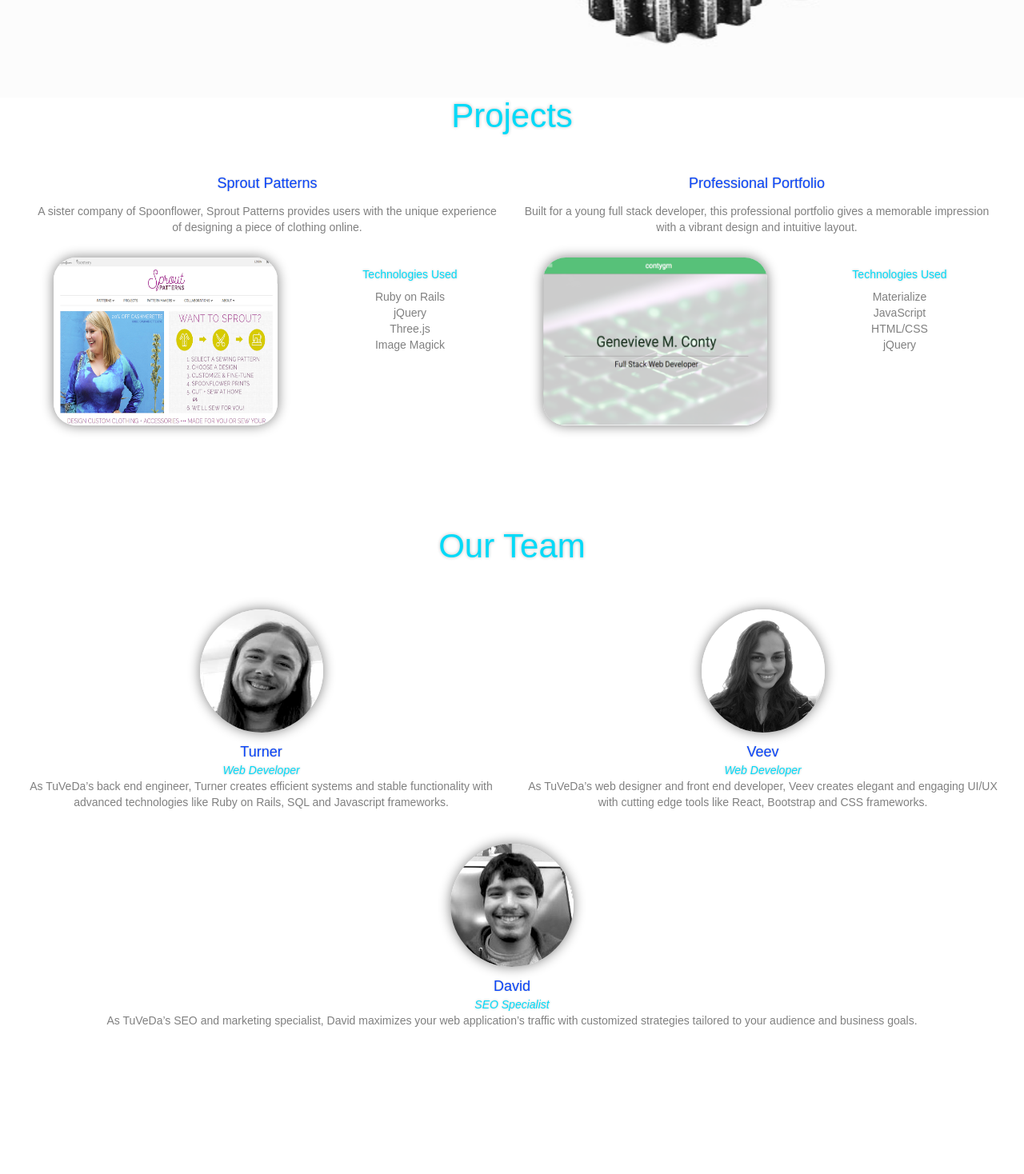
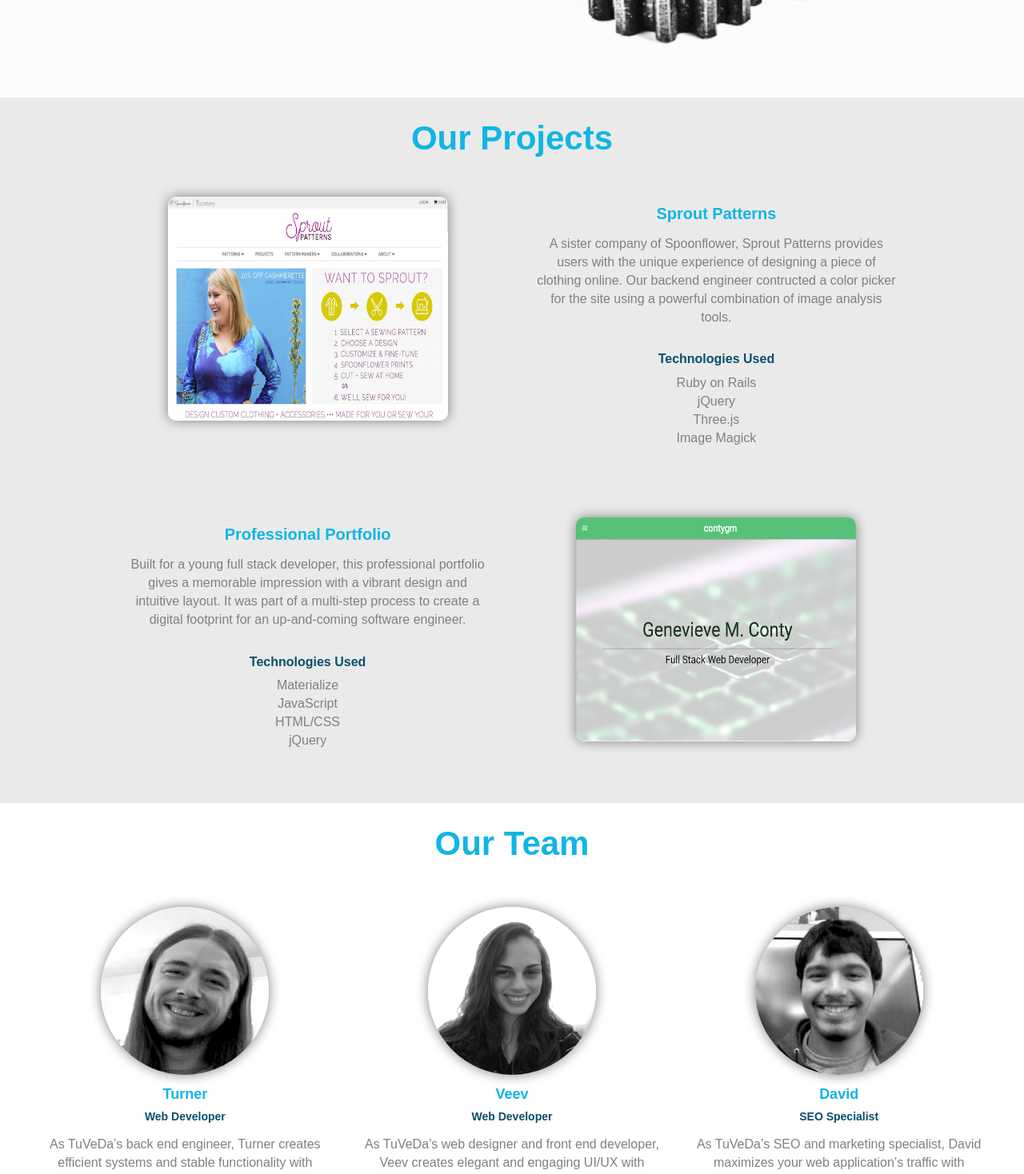
Before and after one commit to TuVeDa/website_2, a React (Create React App) app: page / in a window 1280 px wide. Shown: the part 580-2048 px from the top of the page at 80% size. Before the commit the page ends 1908 px from the top, so only its background shows below. Built offline with nearby package versions, Linux system fonts and the light colour scheme.

Commit message:
mini facelift updates

```diff
--- a/public/css/style.css
+++ b/public/css/style.css
@@ -1,21 +1,23 @@
 
-/*  http://www.intimateweddings.com/blog/five-color-palettes-cobalt-blue/  */
-/* Title Font:
+/*
 
-http://www.dafont.com/xperia.font?text=tuveda&fpp=100&psize=l
+https://coolors.co/7ec9ac-0b4f6c-fbfbff-11b5e4-b3b3b3
 
-Possible Sub Font
+Light Blue: 11B5E4;
+Grey: B3B3B3;
+White: FBFBFF;
+Dark Blue: 0B4F6C;
+Green: 7EC9AC;
 
-http://www.dafont.com/zekton.font?text=What+We+Do+Here&fpp=100&psize=xs
-
-KEY Color: 0A46F9; ---> http://paletton.com/
+11B5E4
 
 */
+
 html,body {
     height:100%;
     margin:0;
     padding:0;
-
+    font-family: Arial, Helvetica, sans-serif !important;
 }
 
 h1 {
@@ -28,10 +30,8 @@ SECTION: navbar
 
 */
 .navbar {
-	background-color: #02DAF8;
+	background-color: #11B5E4;
   margin-bottom: 0px;
-	/*background: -webkit-linear-gradient(left, #05E0FF, #0A45F9);*/
-
 }
 
 /* nav buttons*/
@@ -44,13 +44,13 @@ SECTION: navbar
 }
 
 .nav.navbar-nav.navbar-right li a:hover{
-	color: #0A45F9;
-	background-color: #7DEEFE;
+	color: #FBFBFF;
+	background-color: #0B4F6C;
 }
 
 .nav.navbar-nav.navbar-right li a:active{
-	color: #5D85FD;
-	background-color: #4FE7FC;
+	color: #0B4F6C;
+	background-color: #B3B3B3;
 }
 
 #title{
@@ -58,11 +58,11 @@ SECTION: navbar
 }
 
 #title:hover{
-	color: #0A45F9;
+	color: #0B4F6C;
 }
 
 #title:active{
-	color: #5D85FD;
+	color: #B3B3B3;
 }
 
 /*
@@ -73,11 +73,10 @@ SECTION: multi-page styles
 
 .sectionTitle{
 	font-size: 3em;
-	/*font-*/
 	margin: 0 0 1em 0;
-	color: #02DAF8;
-	text-shadow: 0px 0px 4px #C0C0C0;
+	color: #11B5E4;
   width: auto;
+  font-weight: bold;
 }
 
 .sectionTitle.row{
@@ -92,11 +91,6 @@ SECTION: landing page
 */
 
 #landingWindow{
-    /*top: 50px;
-    left: 0;
-    right: 0;
-    bottom: 0;
-    position: absolute;*/
     width: auto;
     height: 650px;
     background: #C0C0C0 url("../img/gears2.jpg") no-repeat center;
@@ -115,7 +109,7 @@ SECTION: landing page
 #landingTitle{
 	font-weight: bold;
 	font-size: 6em;
-	color: #02DAF8;
+	color: #11B5E4;
 	text-shadow: 0px 0px 10px #C0C0C0;
   margin-top: 0px;
 }
@@ -130,57 +124,6 @@ SECTION: landing page
 	font-style: italic;
 }
 
-
-/*
-
-SECTION: Team page, about us
-
-*/
-
-#teamRow{
-  	margin: 0 2em 0 2em;
-    height: 500px;
-    /*background-color: #eeeeee;*/
-    /*width: auto;*/
-}
-
-#profileRow{
-	margin-top: 4em;
-  /*background-color: #eeeeee;*/
-  /*width: auto;*/
-}
-
-.profileBox{
-	text-align: center;
-}
-
-.profilePic{
-	width: 11em;
-	height: 11em;
-	border-radius: 10em 10em;
-	margin: auto;
-	display: block;
-	box-shadow: 0px 0px 15px grey;
-}
-
-.teammate{
-	margin: 15px 0px 2px 0px;
-	color: #0A45F9;
-	text-shadow: 0px 0px 2px #C0C0C0;
-}
-
-.subheading{
-	margin-bottom: 0px;
-	font-style: italic;
-	color: #02DAF8;
-	text-shadow: 0px 0px 3px #C0C0C0;
-}
-
-.teammateBlurb{
-	color: #808080;
-	margin-bottom: 3em;
-}
-
 /*
 
 SECTION: Projects, portfolio
@@ -188,41 +131,40 @@ SECTION: Projects, portfolio
 */
 
 #projectRow{
-	margin: 3em 2em 0 2em;
+  padding: 2em 3em 2em 3em;
 	text-align: center;
-  height: 450px;
+  background-color: #eaeaea;
 }
 
 .projectBox{
-	margin-bottom: 3em;
+	margin-bottom: 2em;
+  padding-top: 50px;
 }
 
 .projectTitle{
-	color: #0A45F9;
-	text-shadow: 0px 0px 2px #C0C0C0;
+	color: #11B5E4;
+  font-weight: bold;
 	margin-bottom: 0px;
+  font-size: 20px;
 }
 
 .projectSubTitle{
-	color: #02DAF8;
-	text-shadow: 0px 0px 3px #C0C0C0;
+	color: #0B4F6C;
+  font-weight: bold;
 	margin-top: 1em;
+  font-size: 16px;
 }
 
 .projectBlurb{
 	color: #808080;
 	padding: 1em 1em 1em 1em;
-}
-
-.projectInfo{
-	margin-top: 1em;
+  font-size: 16px;
 }
 
 .screenShot{
-	width: 20em;
-	height: 15em;
-	border-radius: 2em;
-	margin: auto;
+	width: 25em;
+	height: 20em;
+	border-radius: 10px;
 	box-shadow: 0px 0px 15px grey;
 }
 
@@ -234,9 +176,54 @@ SECTION: Projects, portfolio
 	list-style-type: none;
 	padding-left: 0;
 	color: #808080;
+  font-size: 16px;
 }
 
+/*
 
+SECTION: Team page, about us
+
+*/
+
+#teamRow{
+    padding: 2em 3em 2em 3em;
+}
+
+#profileRow{
+	margin-top: 4em;
+}
+
+.profileBox{
+	text-align: center;
+}
+
+.profilePic{
+	width: 15em;
+	height: 15em;
+	border-radius: 10em 10em;
+	margin: auto;
+	display: block;
+	box-shadow: 0px 0px 15px grey;
+}
+
+.teammate{
+	margin: 15px 0px 2px 0px;
+	color: #11B5E4;
+  font-weight: bold;
+
+}
+
+.subheading{
+	margin-bottom: 0px;
+	font-weight: bold;
+	color: #0B4F6C;
+}
+
+.teammateBlurb{
+	color: #808080;
+	margin: 1em 0 3em 0;
+  font-size: 16px;
+}
 
 /*
 
@@ -259,13 +246,13 @@ SECTION: contact page
 }
 
 #formRow button:hover{
-	background-color: #02DAF8;
+	background-color: #11B5E4;
 	color: #808080;
 }
 
 #formRow button:active{
 	background-color: #808080;
-	color: #02DAF8;
+	color: #11B5E4;
 }
 
 .form-control{
@@ -278,7 +265,7 @@ SECTION: contact page
 
 .form-control:focus{
 	box-shadow: none;
-	border-bottom: 2px solid #02DAF8;
+	border-bottom: 2px solid #11B5E4;
 }
 
 #newsletter{
--- a/src/components/Landing.js
+++ b/src/components/Landing.js
@@ -3,7 +3,7 @@ import React, { Component } from 'react';
 class Landing extends Component{
   render(){
     return (
-      <div id="landingWindow">
+      <div id="landingWindow" href="#/">
         <div className="titleRow">
           <h1 id="landingTitle"  >
             <span>T</span>
--- a/src/components/Projects.js
+++ b/src/components/Projects.js
@@ -4,21 +4,27 @@ class Projects extends Component {
 
   render(){
     return (
-      <div>
-        <h1 className="row sectionTitle">Projects</h1>
+      <div id="projectRow">
+        <h1 className="row sectionTitle">Our Projects</h1>
 
-        <div className="row" id="projectRow">
+        <div className="row" >
+          {/* Veev's site */}
+          <div className="col-sm-12 col-md-12 projectBox">
+            <div className="row">
+              <div className="col-sm-8 col-lg-offset-1 col-lg-5">
+                <a target="_blank" href="https://sproutpatterns.com/">
+                  <img src="img/sproutPatterns.png" className="screenShot" id="colorPicker"/>
+                </a>
+              </div>
+              <div className="col-sm-4 col-lg-5 projectInfo">
+                <h4 className="projectTitle">Sprout Patterns</h4>
+                <p className="projectBlurb">
+                  A sister company of Spoonflower, Sprout Patterns provides
+                  users with the unique experience of designing a piece of
+                  clothing online. Our backend engineer contructed a color picker
+                  for the site using a powerful combination of image analysis tools.
+                </p>
 
-          {/* Veev's site */}
-          <div className="col-sm-12 col-md-6 projectBox" id="leftProject">
-            <h4 className="projectTitle">Sprout Patterns</h4>
-            <p className="row projectBlurb">A sister company of Spoonflower, Sprout Patterns provides users with the unique experience of designing a piece of clothing online.</p>
-
-            <div className="row projectInfo">
-              <div className="col-sm-8 col-lg-7">
-                <a target="_blank" href="https://sproutpatterns.com/"><img src="img/sproutPatterns.png" className="screenShot" id="colorPicker"/></a>
-              </div>
-              <div className="col-sm-4 col-lg-5">
                 <h5 className="projectSubTitle">Technologies Used</h5>
                 <ul className="technologies">
                   <li>Ruby on Rails</li>
@@ -32,15 +38,17 @@ class Projects extends Component {
 
           {/* TODO: update color picker photo */}
           {/* Turner's Color Picker */}
-          <div className="col-sm-12 col-md-6 projectBox" id="rightProject">
-            <h4 className="projectTitle">Professional Portfolio</h4>
-            <p className="row projectBlurb">Built for a young full stack developer, this professional portfolio gives a memorable impression with a vibrant design and intuitive layout. </p>
+          <div className="col-sm-12 col-md-12 projectBox">
+            <div className="row">
+              <div className="col-sm-4 col-lg-offset-1 col-lg-5 projectInfo">
+                <h4 className="projectTitle">Professional Portfolio</h4>
+                <p className="projectBlurb">
+                  Built for a young full stack developer, this professional
+                  portfolio gives a memorable impression with a vibrant design
+                  and intuitive layout. It was part of a multi-step process to
+                  create a digital footprint for an up-and-coming software engineer.
+                </p>
 
-            <div className="row projectInfo">
-              <div className="col-sm-8 col-lg-7">
-                <a target="_blank" href="https://contygm.github.io/"><img src="img/veevSite.png" className="screenShot" id="veevSite"/></a>
-              </div>
-              <div className="col-sm-4 col-lg-5">
                 <h5 className="projectSubTitle">Technologies Used</h5>
                 <ul className="technologies">
                   <li>Materialize</li>
@@ -48,6 +56,12 @@ class Projects extends Component {
                   <li>HTML/CSS</li>
                   <li>jQuery</li>
                 </ul>
+              </div>
+
+              <div className="col-sm-8 col-lg-5">
+                <a target="_blank" href="https://contygm.github.io/">
+                  <img src="img/veevSite.png" className="screenShot" id="veevSite"/>
+                </a>
               </div>
             </div>
           </div>
--- a/src/components/Team.js
+++ b/src/components/Team.js
@@ -8,27 +8,40 @@ class Team extends Component {
 				<h1 className="sectionTitle row" >Our Team</h1>
 
 				<div className="row" id="profileRow">
-					<div className="col-sm-4 col-lg-6 profileBox" id="leftBox">
+					<div className="col-sm-12 col-md-4 profileBox">
 						<img src="img/tDavis1.jpg" className="profilePic" id="turner"/>
 						<h4 className="teammate">Turner</h4>
-						<p className="subheading">Web Developer</p>
-						<p className="teammateBlurb">As TuVeDa’s back end engineer, Turner creates efficient systems and stable functionality with advanced technologies like Ruby on Rails, SQL and Javascript frameworks.</p>
+						<h5 className="subheading">Web Developer</h5>
+						<p className="teammateBlurb">
+              As TuVeDa’s back end engineer, Turner creates efficient
+              systems and stable functionality with advanced technologies
+              like Ruby on Rails, SQL and Javascript frameworks.
+            </p>
 					</div>
 
-					<div className="col-sm-4 col-lg-6 profileBox" id="middleBox">
+					<div className="col-sm-12 col-md-4 profileBox">
 						<img src="img/veev.jpg" className="profilePic" id="veev"/>
 						<h4 className="teammate">Veev</h4>
-						<p className="subheading">Web Developer</p>
-						<p className="teammateBlurb">As TuVeDa’s web designer and front end developer, Veev creates elegant and engaging UI/UX with cutting edge tools like React, Bootstrap and CSS frameworks.</p>
+						<h5 className="subheading">Web Developer</h5>
+						<p className="teammateBlurb">
+              As TuVeDa’s web designer and front end developer,
+              Veev creates elegant and engaging UI/UX with cutting
+              edge tools like React, Bootstrap and CSS frameworks.
+            </p>
 					</div>
 
-					<div className="col-sm-4 col-lg-12 profileBox" id="rightBox">
+					<div className="col-md-4 col-sm-12 profileBox">
 						<img src="img/david.jpg" className="profilePic" id="david"/>
 						<h4 className="teammate">David</h4>
-						<p className="subheading">SEO Specialist</p>
-						<p className="teammateBlurb">As TuVeDa’s SEO and marketing specialist, David maximizes your web application’s traffic with customized strategies tailored to your audience and business goals.</p>
+						<h5 className="subheading">SEO Specialist</h5>
+						<p className="teammateBlurb">
+              As TuVeDa’s SEO and marketing specialist, David maximizes
+              your web application’s traffic with customized strategies
+              tailored to your audience and business goals.
+            </p>
 					</div>
 				</div>
+
 			</div>
     );
   }
```
Also changed, not shown: src/App.css (+11 -0 lines), 7 other files (tests, documents, lock files or other folders).
